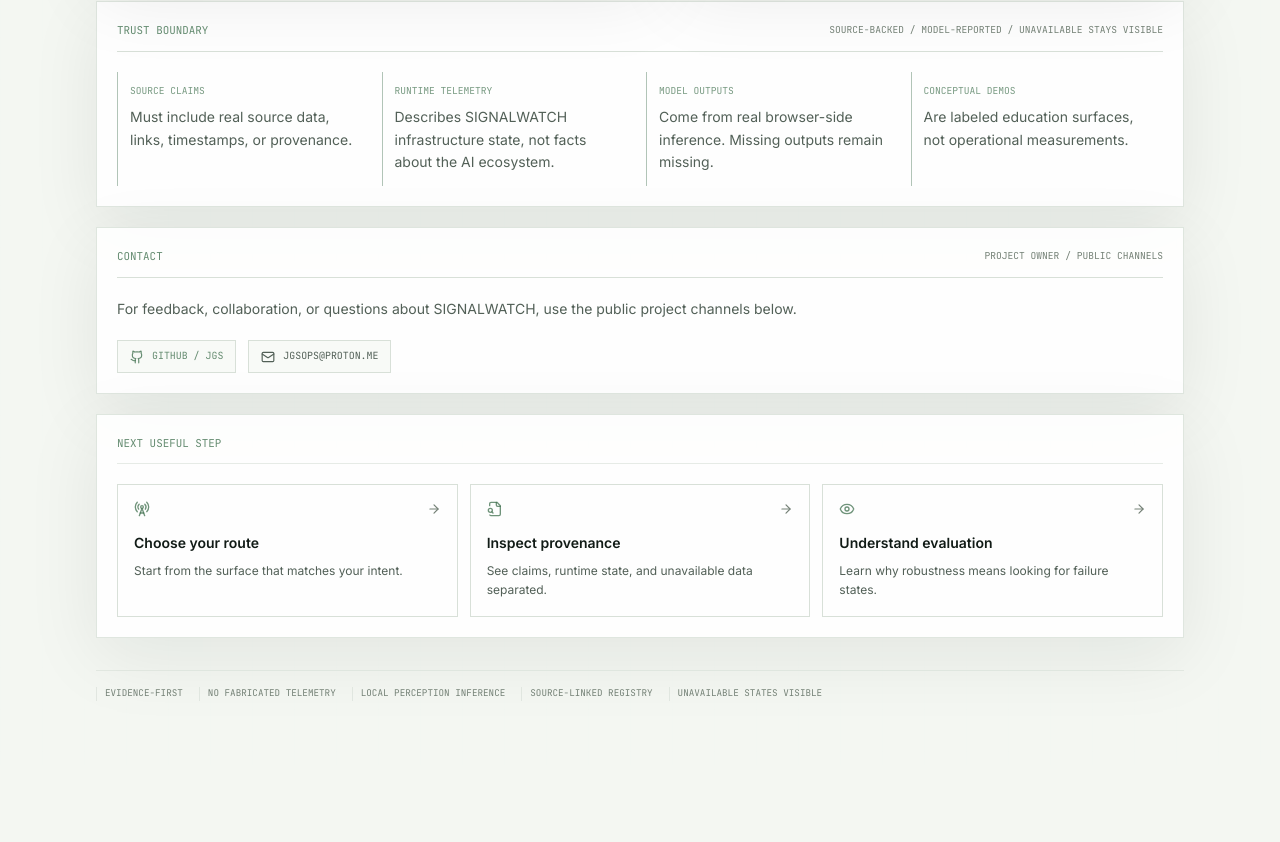
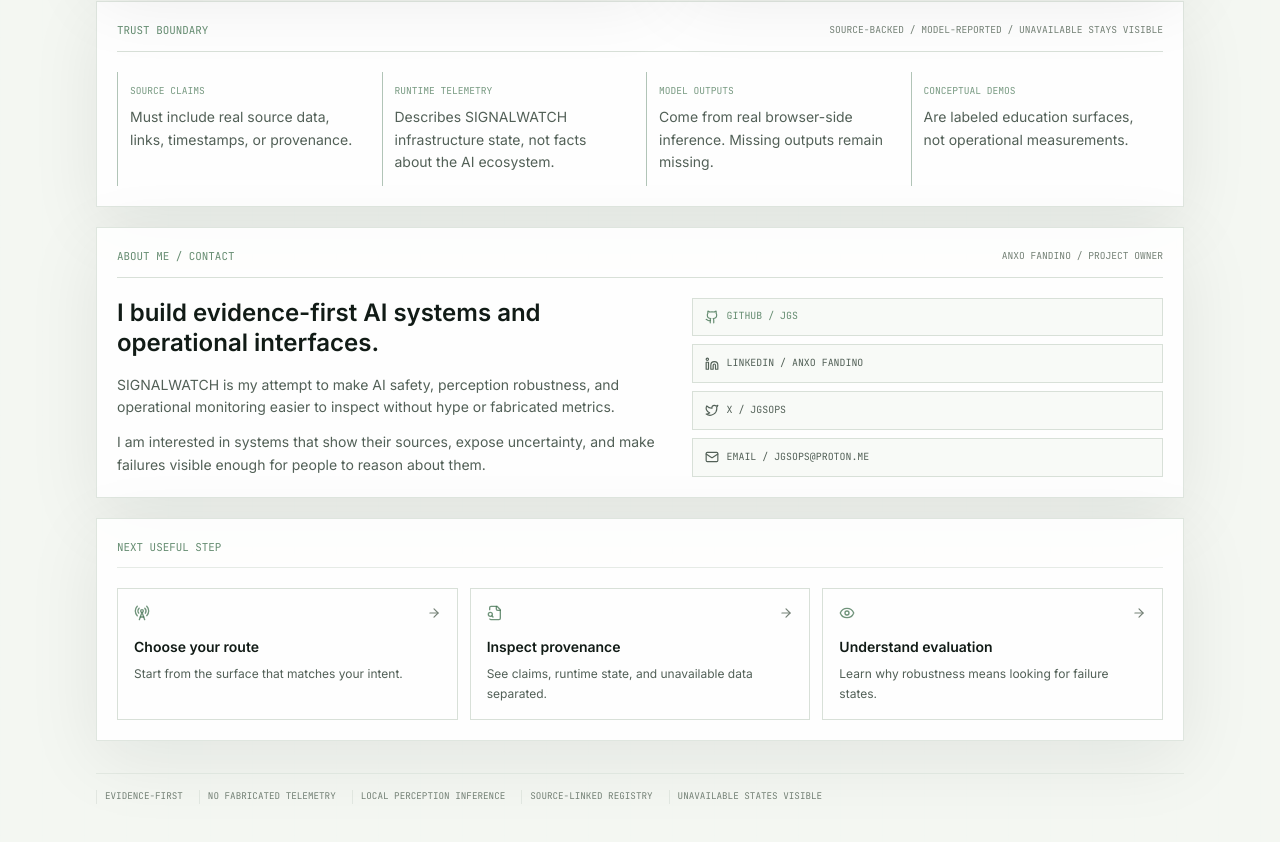
Before and after one commit to jgs/signalwatch, a Next.js app in the folder frontend/: page /about in a window 1280 px wide. Shown: the part 1349-2191 px from the top of the page. Before the commit the page ends 2114 px from the top, so only its background shows below. Built offline with nearby package versions, Linux system fonts and the light colour scheme.

Commit message:
new socials

```diff
--- a/frontend/app/about/page.tsx
+++ b/frontend/app/about/page.tsx
@@ -1,6 +1,6 @@
 import type { Metadata } from "next";
 import Link from "next/link";
-import { Activity, Database, Eye, FileSearch, Github, Mail, RadioTower, ShieldCheck, type LucideIcon } from "lucide-react";
+import { Activity, Database, Eye, FileSearch, Github, Linkedin, Mail, RadioTower, ShieldCheck, Twitter, type LucideIcon } from "lucide-react";
 import { OperationalNav } from "@/components/layout/operational-nav";
 import { SystemStatusBar } from "@/components/layout/system-status-bar";
 import { EvidenceBoundaryGuide } from "@/components/education/evidence-boundary-guide";
@@ -8,7 +8,7 @@ import { NextStepRail } from "@/components/education/next-step-rail";
 
 export const metadata: Metadata = {
   title: "About",
-  description: "What SIGNALWATCH is, what it is not, and how its evidence boundaries work.",
+  description: "About SIGNALWATCH, its evidence boundaries, and the person building it.",
 };
 
 const surfaces = [
@@ -155,28 +155,28 @@ export default function AboutPage() {
 
         <section className="mt-5 console-panel p-5">
           <div className="flex flex-col justify-between gap-3 border-b border-signal-line pb-3 md:flex-row md:items-center">
-            <div className="font-mono text-[0.68rem] uppercase text-signal-green/80">contact</div>
-            <div className="font-mono text-[0.6rem] uppercase text-signal-dim">project owner / public channels</div>
+            <div className="font-mono text-[0.68rem] uppercase text-signal-green/80">about me / contact</div>
+            <div className="font-mono text-[0.6rem] uppercase text-signal-dim">Anxo Fandino / project owner</div>
           </div>
-          <p className="mt-5 max-w-3xl text-sm leading-relaxed text-signal-muted">
-            For feedback, collaboration, or questions about SIGNALWATCH, use the public project channels below.
-          </p>
-          <div className="mt-5 flex flex-wrap gap-3 font-mono text-[0.62rem] uppercase">
-            <a
-              href="https://github.com/jgs"
-              target="_blank"
-              className="inline-flex items-center gap-2 border border-signal-line bg-signal-panel2/60 px-3 py-2 text-signal-green/80 transition hover:border-signal-green/50 hover:text-signal-text"
-            >
-              <Github className="h-3.5 w-3.5" />
-              github / jgs
-            </a>
-            <a
-              href="mailto:jgsops@proton.me"
-              className="inline-flex items-center gap-2 border border-signal-line bg-signal-panel2/60 px-3 py-2 text-signal-muted transition hover:border-signal-green/50 hover:text-signal-text"
-            >
-              <Mail className="h-3.5 w-3.5" />
-              jgsops@proton.me
-            </a>
+          <div className="mt-5 grid gap-5 lg:grid-cols-[1fr_.85fr]">
+            <div>
+              <h2 className="text-2xl font-semibold leading-tight text-signal-text">I build evidence-first AI systems and operational interfaces.</h2>
+              <p className="mt-4 text-sm leading-relaxed text-signal-muted">
+                SIGNALWATCH is my attempt to make AI safety, perception robustness, and operational monitoring easier to inspect without hype or fabricated metrics.
+              </p>
+              <p className="mt-3 text-sm leading-relaxed text-signal-muted">
+                I am interested in systems that show their sources, expose uncertainty, and make failures visible enough for people to reason about them.
+              </p>
+            </div>
+            <div className="grid gap-2 font-mono text-[0.62rem] uppercase">
+              <ContactLink href="https://github.com/jgs" icon={Github} label="github / jgs" primary />
+              <ContactLink href="https://www.linkedin.com/in/anxo-fandi%C3%B1o-65094a217" icon={Linkedin} label="linkedin / Anxo Fandino" />
+              <ContactLink href="https://x.com/jgsops" icon={Twitter} label="x / jgsops" />
+              <div className="inline-flex items-center gap-2 border border-signal-line bg-signal-panel2/60 px-3 py-2 text-signal-muted">
+                <Mail className="h-3.5 w-3.5" />
+                email / jgsops@proton.me
+              </div>
+            </div>
           </div>
         </section>
 
@@ -187,6 +187,31 @@ export default function AboutPage() {
         <SystemStatusBar />
       </section>
     </main>
+  );
+}
+
+function ContactLink({
+  href,
+  icon: Icon,
+  label,
+  primary,
+}: {
+  href: string;
+  icon: LucideIcon;
+  label: string;
+  primary?: boolean;
+}) {
+  return (
+    <a
+      href={href}
+      target="_blank"
+      className={`inline-flex items-center gap-2 border border-signal-line bg-signal-panel2/60 px-3 py-2 transition hover:border-signal-green/50 hover:text-signal-text ${
+        primary ? "text-signal-green/80" : "text-signal-muted"
+      }`}
+    >
+      <Icon className="h-3.5 w-3.5" />
+      {label}
+    </a>
   );
 }
 
--- a/frontend/app/page.tsx
+++ b/frontend/app/page.tsx
@@ -212,7 +212,7 @@ export default function LandingPage() {
             <Link href="/evaluations" className="transition hover:text-[#111b16]">evaluations</Link>
             <Link href="/safety" className="transition hover:text-[#111b16]">safety</Link>
             <Link href="/console" className="transition hover:text-[#111b16]">console</Link>
-            <a href="mailto:jgsops@proton.me" className="transition hover:text-[#111b16]">contact</a>
+            <Link href="/about" className="transition hover:text-[#111b16]">about me</Link>
           </div>
         </div>
       </footer>
```
